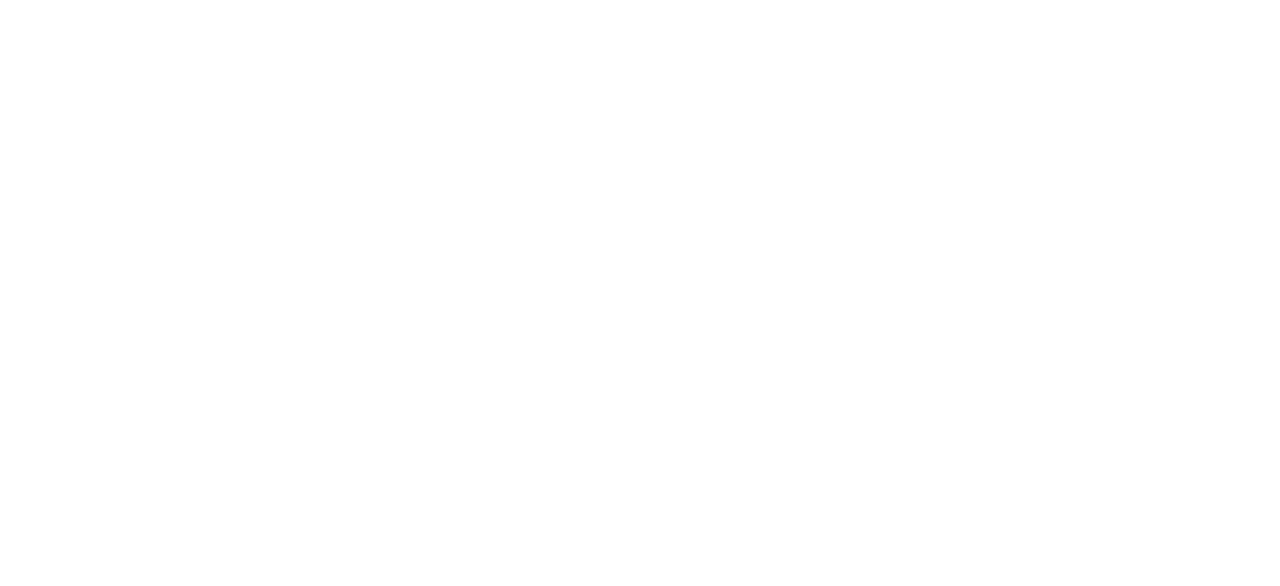
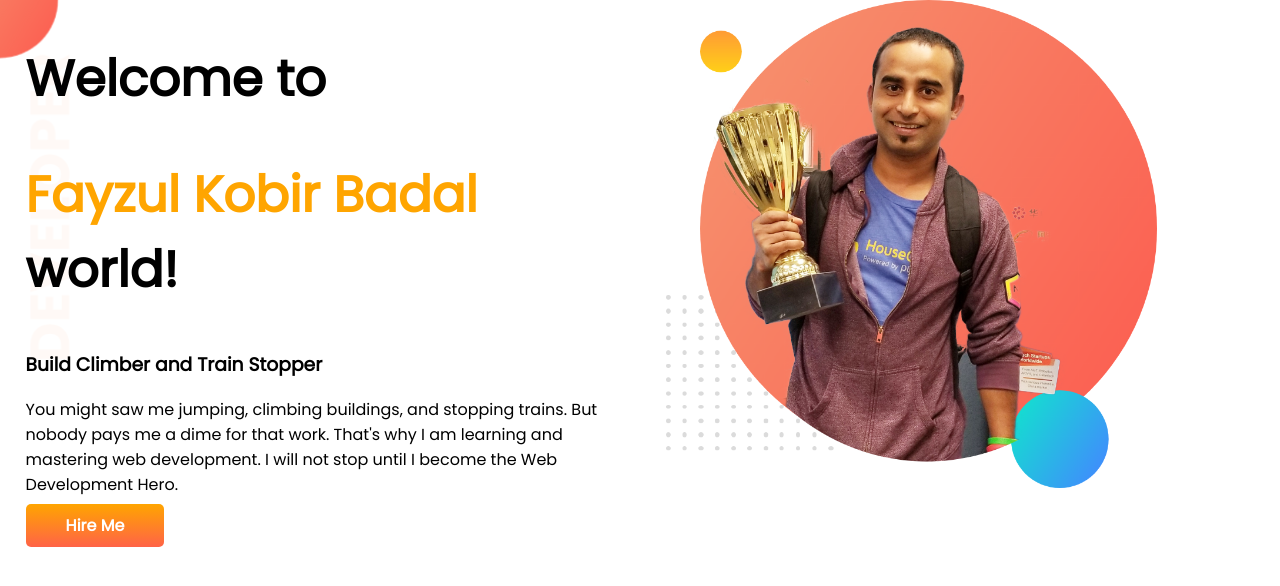
Before and after one commit to fayzulkobirbadal/developer-portfolio, a plain HTML site: page index.html in a window 1280 px wide. Drawn offline with Linux system fonts and the light colour scheme.

Commit message:
top-banner

```diff
--- a/index.html
+++ b/index.html
@@ -5,9 +5,24 @@
     <meta http-equiv="X-UA-Compatible" content="IE=edge">
     <meta name="viewport" content="width=device-width, initial-scale=1.0">
     <title>Badal portfolio</title>
+    <link rel="preconnect" href="https://fonts.googleapis.com">
+    <link rel="preconnect" href="https://fonts.gstatic.com" crossorigin>
+    <link href="https://fonts.googleapis.com/css2?family=Poppins&display=swap" rel="stylesheet">
     <link rel="stylesheet" href="style.css">
 </head>
 <body>
+    <section class="top-banner">
+        <div class="half-width">
+            <h1>Welcome to</h1>
+            <h1><span class="orange-color">Fayzul Kobir Badal</span> world!</h1>
+            <h3>Build Climber and Train Stopper</h3>
+            <p>You might saw me jumping, climbing buildings, and stopping trains. But nobody pays me a dime for that work. That's why I am learning and mastering web development. I will not stop until I become the Web Development Hero.</p>
+            <a class="hire-button" target="_blank" href="https://www.linkedin.com/in/fayjul-badal-191a53208/">Hire Me</a>
+        </div>
+        <div class="half-width">
+            <img src="images/jhankar.png" alt="">
+        </div>
+    </section>
 
 </body>
 </html>
--- a/style.css
+++ b/style.css
@@ -0,0 +1,32 @@
+body{
+    font-family: 'Poppins', sans-serif;
+    margin: 0%;
+}
+h1{
+    font-size: 50px;
+}
+.orange-color{
+color: orange;
+}
+section{
+    display: flex;
+}
+.half-width{
+    width: 50%;
+    padding-left: 2%;
+}
+.half-width img{
+    width: 80%;
+}
+.hire-button{
+    text-decoration: none;
+    background-image: linear-gradient(orange, tomato);
+    padding: 10px 40px;
+    color: white;
+    font-weight: 700;
+    border-radius: 5px;
+}
+.top-banner{
+    background-image: url(images/top-banner.png);
+    background-repeat: no-repeat;
+}
```
Also changed, not shown: images/dream-bg.png (added), images/exp-bg.png (added), images/jhankar.png (added), images/jhankar2.png (added), images/my-bg.png (added), images/my-bg2.png (added), images/top-banner.png (added), jankar mahbub.png (added), my_pictue-removebg-preview (1).png (added), 8 other files.
